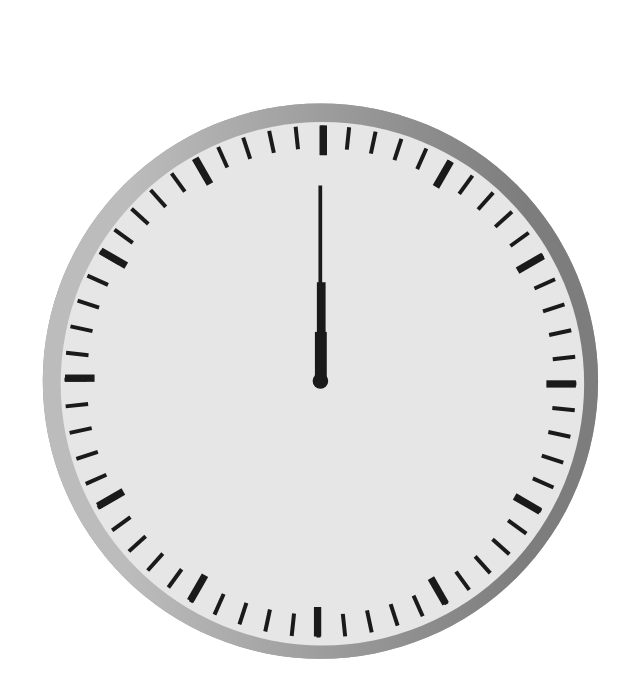
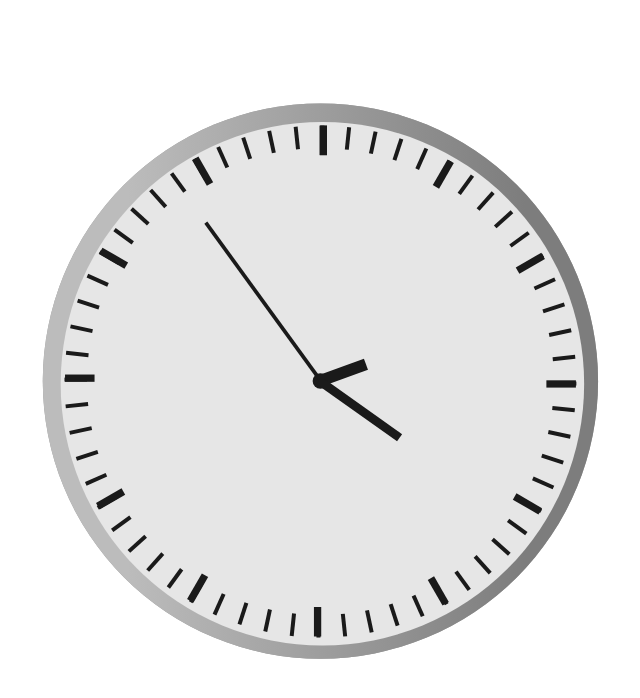
Before and after one commit to Kamci0/clock_jsx, a React (Create React App) app in the folder zegar/: page / in a window 1280 px wide. Shown: the top 698 px of the page, without its empty margins (111-751 px from the left). Built offline with nearby package versions, Linux system fonts and the light colour scheme.

Commit message:
godzine pokazuje essa

```diff
--- a/zegar/src/App.jsx
+++ b/zegar/src/App.jsx
@@ -2,10 +2,61 @@ import React from "react";
 import Zegar from "./Zegar";
 
 class App extends React.Component{
+    constructor(){
+        super();
+        this.state={
+            Czas:{
+                godzina: -1,
+                minuta: -1,
+                sekunda: -1
+            }
+        }
+        this.componentDidMount = this.componentDidMount.bind(this);
+        this.componentWillMount = this.componentWillMount.bind(this);
+        this.odswierzanie = this.odswierzanie.bind(this);
+    }
+
+
+    componentWillMount(){
+        console.log("componentWillMount");
+    }
+
+    odswierzanie(){
+        this.setState({
+            Czas:{
+                godzina: new Date().getHours(),
+                minuta: new Date().getMinutes(),
+                sekunda: new Date().getSeconds()
+            }
+        });
+    }
+
+    componentDidMount(){
+        console.log("componentDidMount");
+        this.setState({
+            Czas:{
+                godzina: new Date().getHours(),
+                minuta: new Date().getMinutes(),
+                sekunda: new Date().getSeconds()
+        }})
+
+        setInterval(this.odswierzanie, 1000)
+    }
+
+
+//16g= 120deg
+//15g = 90deg
+//30m = 180deg
+//30m30s = 183deg
+//31m = 186deg
+
     render(){
         return(
             <div>
-                <Zegar/>
+                <Zegar godziny_r={this.state.Czas.godzina} minuty_r={this.state.Czas.minuta} sekundy_r={this.state.Czas.sekunda}/>
+                <div className="inputs">
+
+                </div>
             </div>
         )
     }
--- a/zegar/src/Zegar.jsx
+++ b/zegar/src/Zegar.jsx
@@ -1,6 +1,25 @@
 import React from "react";
 
-function Zegar(){
+function Zegar(props){
+
+var godziny = props.godziny_r;
+var minuty = props.minuty_r;
+var sekundy = props.sekundy_r;
+
+
+
+if(godziny>12){
+  godziny-=12;
+}
+
+  const minuty_s= 'rotate('+((minuty*6)+(sekundy*6)/60)+', 112, 98.5)';
+
+
+  const sekundy_s= 'rotate('+sekundy*6+', 112, 98.5)';
+
+
+  const godziny_s= 'rotate('+((godziny*30)+(minuty*6)/12)+', 112, 98.5)';
+
   return (
     <div>
 
@@ -65,24 +84,24 @@ function Zegar(){
           fill="#1a1a1a"
           fillOpacity="1"
           strokeWidth="0.265"
-          transform="rotate(0, 112, 98.5)"
           d="M111.51 46.959H112.497V99.023H111.51z"
+          transform={sekundy_s}
         ></path>
         <path
           id="hours-hand"
           fill="#1a1a1a"
           fillOpacity="1"
           strokeWidth="0.265"
-          transform="rotate(0, 112, 98.5)"
           d="M110.572 85.696H113.711V99.078H110.572z"
+          transform={godziny_s}
         ></path>
         <path
           id="minutes-hand"
           fill="#1a1a1a"
           fillOpacity="1"
           strokeWidth="0.265"
-          transform="rotate(0, 112, 98.5)"
           d="M111.092 72.59H113.401V98.69500000000001H111.092z"
+          transform={minuty_s}
         ></path>
         <path
           id="rect521"
```
